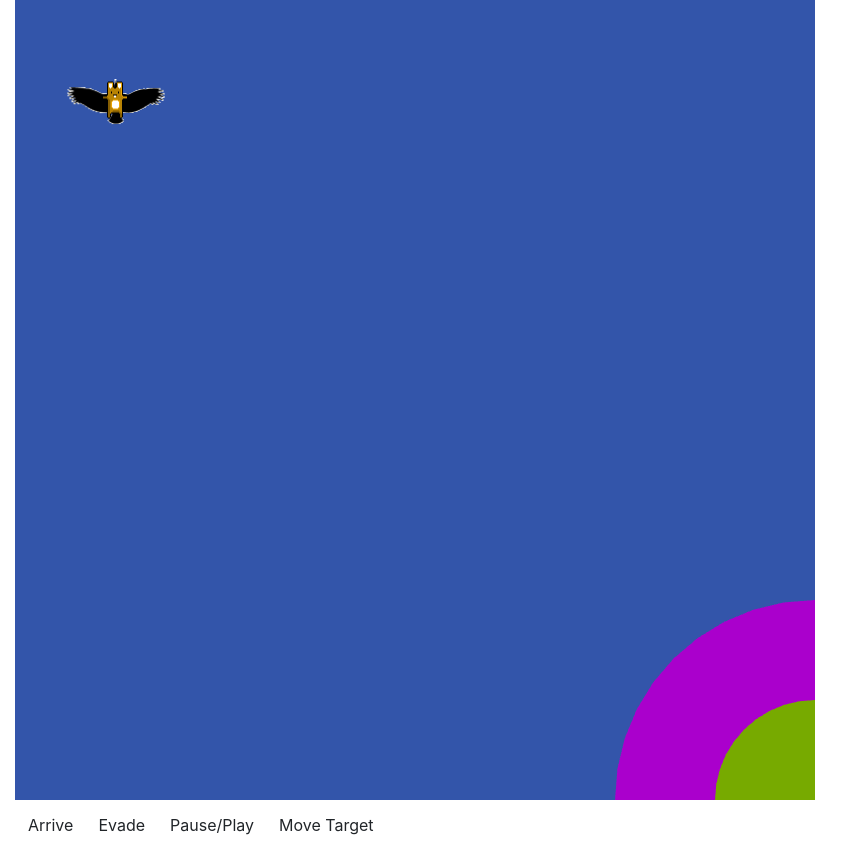
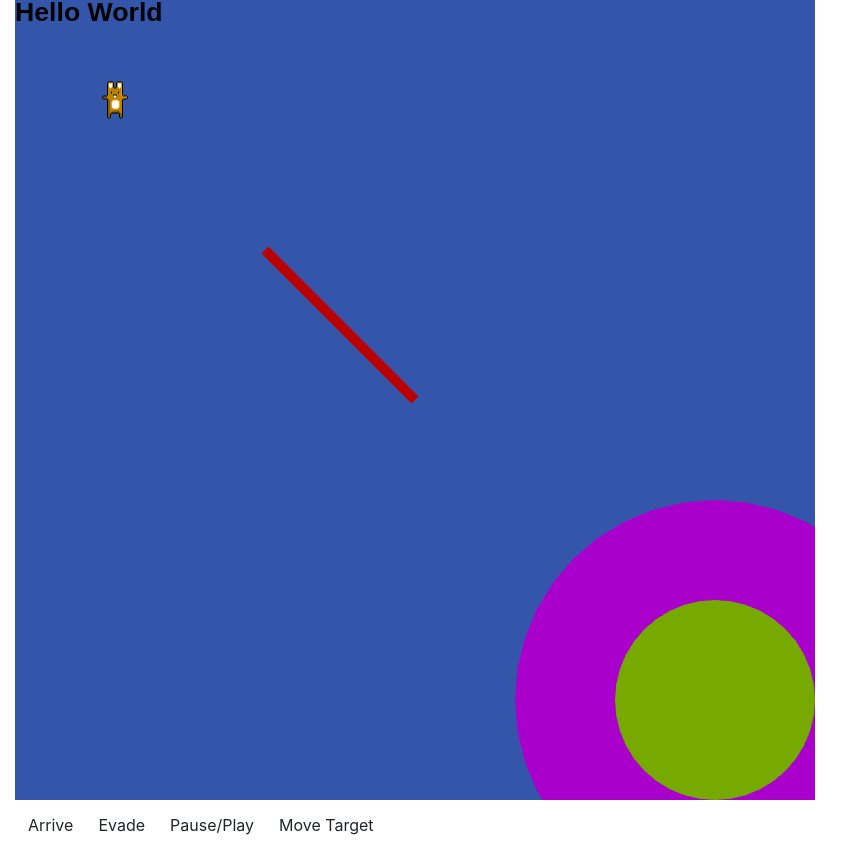
Before and after one commit to jdunwoody/Flock, a website: page javascript/test_bed.html in a window 1280 px wide. Shown: the whole page, without its empty margins (0-863 px from the left). Drawn offline with nearby package versions, Linux system fonts and the light colour scheme.

Commit message:
Trying to fix rotation oscillation.

```diff
--- a/javascript/js/MyStage.js
+++ b/javascript/js/MyStage.js
@@ -6,5 +6,6 @@ var MyStage = function() {
 MyStage.prototype = PIXI.Stage.prototype;
 MyStage.prototype.constructor = PIXI.Stage;
 
-//MyStage.prototype.mousedown = function(mouseData) {
-//};
+MyStage.prototype.mousedown = function(mouseData) {
+
+};
--- a/javascript/js/SteeringForce/ForceLine.js
+++ b/javascript/js/SteeringForce/ForceLine.js
@@ -1,21 +1,21 @@
 "use strict";
 
-function ForceLine(avatar) {
+function ForceLine() {
   PIXI.Graphics.call(this);
-  this.avatar = avatar;
   this.borderColor = 0xBB0000;
 };
 
 ForceLine.constructor = ForceLine;
 ForceLine.prototype = Object.create(PIXI.Graphics.prototype);
 
-ForceLine.prototype.display = function(avatar) {
+ForceLine.prototype.display = function(origin, vector) {
   this.clear();
-  this.lineStyle(1, this.borderColor, 1);
+  this.lineStyle(10, this.borderColor, 1);
 
-  this.moveTo(avatar.position.x, avatar.position.y);
+  this.moveTo(origin.x, origin.y);
+
   this.lineTo(
-      avatar.position.x - avatar.velocity[0] * 10,
-      avatar.position.y - avatar.velocity[1] * 10
+      origin.x + vector[0] * 100,
+      origin.y + vector[1] * 100
       );
 };
--- a/javascript/js/SteeringForce/TestBed.js
+++ b/javascript/js/SteeringForce/TestBed.js
@@ -18,15 +18,18 @@ var TestBed = function() {
       false,
       this.antiAlias);
 
-  var texture = PIXI.Texture.fromImage("img/black_bird.gif");
+  var texture = PIXI.Texture.fromImage("img/black_bird_down.png");
   var bunnyTexture = PIXI.Texture.fromImage("img/bunny.png");
   var greenBirdTexture = PIXI.Texture.fromImage("img/newton.gif");
+
+  this.forceLine = new ForceLine();
+  this.textInfo = new TextInfo("Hello World");
 
   this.bird = new PIXI.Sprite(texture);
   this.bird.anchor = new PIXI.Point(0.5, 0.5);
   this.bird.rotate = new PIXI.Point(0.5, 0.5);
-  this.bird.position.x = 0;
-  this.bird.position.y = 0;
+  this.bird.position.x = 400;
+  this.bird.position.y = 400;
   this.bird.interactive = true;
 
   this.target = new PIXI.Sprite(bunnyTexture);
@@ -38,8 +41,8 @@ var TestBed = function() {
   this.threat = new PIXI.Sprite(greenBirdTexture);
   this.threat.anchor = new PIXI.Point(0.5, 0.5);
   this.threat.rotate = new PIXI.Point(0.5, 0.5);
-  this.threat.position.x = 800;
-  this.threat.position.y = 800;
+  this.threat.position.x = 700;
+  this.threat.position.y = 700;
 
   this.cautionCircle = new PIXI.Graphics();
   this.cautionCircle.borderColor = 0xAA00CC;
@@ -59,8 +62,10 @@ var TestBed = function() {
       100);
   this.panicCircle.endFill();
 
+  this.stage.addChild(this.textInfo);
   this.stage.addChild(this.cautionCircle);
   this.stage.addChild(this.panicCircle);
+  this.stage.addChild(this.forceLine);
   this.stage.addChild(this.bird);
   this.stage.addChild(this.threat);
   this.stage.addChild(this.target);
@@ -97,32 +102,33 @@ var TestBed = function() {
   this.evade = new Evade(this.vehicle);
 };
 
-TestBed.prototype.rotate = function(changeInVelocity) {
-  var currentRotation = this.bird.rotation;
-
-  var horiz = this.vehicle.velocity[0];
-  var vert = this.vehicle.velocity[1];
+TestBed.prototype.rotate = function(currentRotation, vector) {
+  var horiz = vector[0];
+  var vert = vector[1];
 
   var newRotation = 0;
 
-  if (horiz >= 0) {
-    if (vert >= 0) {
-      newRotation = Math.PI - Math.atan(horiz, vert);
+  if (vert >= 0) {
+    if (horiz >=0) {
+      newRotation = -Math.atan(horiz, vert);
     } else {
-      newRotation = Math.atan(horiz, vert);
+      newRotation = -Math.atan(horiz, vert);
     }
   } else {
-    if (vert >= 0) {
-      newRotation = Math.PI - Math.atan(horiz, vert);
+    if (horiz >=0) {
+      newRotation = Math.PI + Math.atan(horiz, vert);
     } else {
-      newRotation = Math.atan(horiz, vert);
+      newRotation = Math.PI + Math.atan(horiz, vert);
     }
   }
 
-  if(newRotation - currentRotation > Math.PI) {
-    newRotation -= Math.PI
-  }
-  this.bird.rotation = newRotation;
+  //return newRotation;
+
+  var changeInRotation = newRotation - currentRotation;
+
+  changeInRotation = changeInRotation % Math.PI;
+
+  return changeInRotation;
 };
 
 TestBed.prototype.update = function(timeSinceLastFrame) {
@@ -134,6 +140,18 @@ TestBed.prototype.update = function(timeSinceLastFrame) {
 
   timeSinceLastFrame = Math.min(10, timeSinceLastFrame);
 
+  var newPosition = this.calculatePosition(timeSinceLastFrame);
+  //this.updatePosition(newPosition);
+  this.updateRotation();
+
+  this.forceLine.display(this.bird.position, this.vehicle.velocity);
+
+  this.renderer.render(this.stage);
+
+  requestAnimFrame(this.update.bind(this));
+};
+
+TestBed.prototype.calculatePosition = function(timeSinceLastFrame) {
   var evadeVector = this.evade.calculate(toVector(this.threat.position));
   var arriveVector = this.arrive.calculate(toVector(this.target.position));
 
@@ -158,14 +176,18 @@ TestBed.prototype.update = function(timeSinceLastFrame) {
   newX = Math.min(780, Math.max(10, newX));
   newY = Math.min(780, Math.max(10, newY));
 
-  this.vehicle.position[0] = newX;
-  this.vehicle.position[1] = newY;
+  return new PIXI.Point(newX, newY);
+};
 
-  this.bird.position.x = newX;
-  this.bird.position.y = newY;
+TestBed.prototype.updatePosition = function(newPosition) {
+  this.vehicle.position[0] = newPosition.x;
+  this.vehicle.position[1] = newPosition.y;
 
-  this.rotate(this.bird.rotation);
+  this.bird.position.x = newPosition.x;
+  this.bird.position.y = newPosition.y;
+};
 
-  this.renderer.render(this.stage);
-  requestAnimFrame(this.update.bind(this));
+TestBed.prototype.updateRotation = function() {
+  //this.bird.rotation = this.rotate(this.bird.rotation, toRotation(this.vehicle.velocity));
+  this.bird.rotation = this.rotate(this.bird.rotation, this.vehicle.velocity);
 };
--- /dev/null
+++ b/javascript/js/SteeringForce/TextInfo.js
@@ -0,0 +1,21 @@
+"use strict";
+
+function TextInfo(message) {
+  PIXI.Text.call(this, message);
+  //this.borderColor = 0xBB0000;
+};
+
+TextInfo.constructor = TextInfo;
+TextInfo.prototype = Object.create(PIXI.Text.prototype);
+
+//TextInfo.prototype.display = function(position, message) {
+  //this.clear();
+  //this.lineStyle(10, this.borderColor, 1);
+
+  //this.moveTo(origin.x, origin.y);
+
+  //this.lineTo(
+      //origin.x + vector[0] * 100,
+      //origin.y + vector[1] * 100
+      //);
+//};
--- a/javascript/js/SteeringForce/Tools.js
+++ b/javascript/js/SteeringForce/Tools.js
@@ -1,3 +1,37 @@
+
+toRotation = function(vector) {
+  var horiz = vector[0];
+  var vert = vector[1];
+
+  var newRotation = 0;
+
+  if (vert >= 0) {
+    newRotation = -Math.atan(horiz, vert);
+  } else {
+    //newRotation = Math.PI + Math.atan(horiz, vert);
+  }
+
+  //if (horiz >= 0) {
+  //if (vert >= 0) {
+  //console.log("Rotation quadrant 1");
+  ////newRotation = Math.PI - Math.atan(horiz, vert);
+  //newRotation = -Math.atan(horiz, vert);
+  //} else {
+  //console.log("Rotation quadrant 4");
+  //newRotation = Math.PI + Math.atan(horiz, vert);
+  //}
+  //} else {
+  //if (vert >= 0) {
+  //console.log("Rotation quadrant 2");
+  //newRotation = Math.atan(horiz, vert);
+  //} else {
+  //console.log("Rotation quadrant 3");
+  //newRotation = Math.PI - Math.atan(horiz, vert);
+  //}
+  //}
+
+  return newRotation;// % (2 *Math.PI);
+};
 
 toVector = function(pixiPosition) {
   return vec2.fromValues(pixiPosition.x, pixiPosition.y);
@@ -62,7 +96,6 @@ truncate = function(vector, scalarLimit) {
   return vector;
 };
 
-
 //function SteeringForce() {
 //this.seek = function(maxSpeed, targetPosition, currentPosition, currentVelocity) {
 //var newVelocity = vec2.create();
--- a/javascript/test_bed.html
+++ b/javascript/test_bed.html
@@ -17,6 +17,8 @@
 <script src="js/SteeringForce/Steering/Flee.js"> </script>
 <script src="js/SteeringForce/Steering/FleeInRange.js"> </script>
 <script src="js/SteeringForce/Tools.js"> </script>
+<script src="js/SteeringForce/ForceLine.js"> </script>
+<script src="js/SteeringForce/TextInfo.js"> </script>
 
 <script>
 function init() {
```
